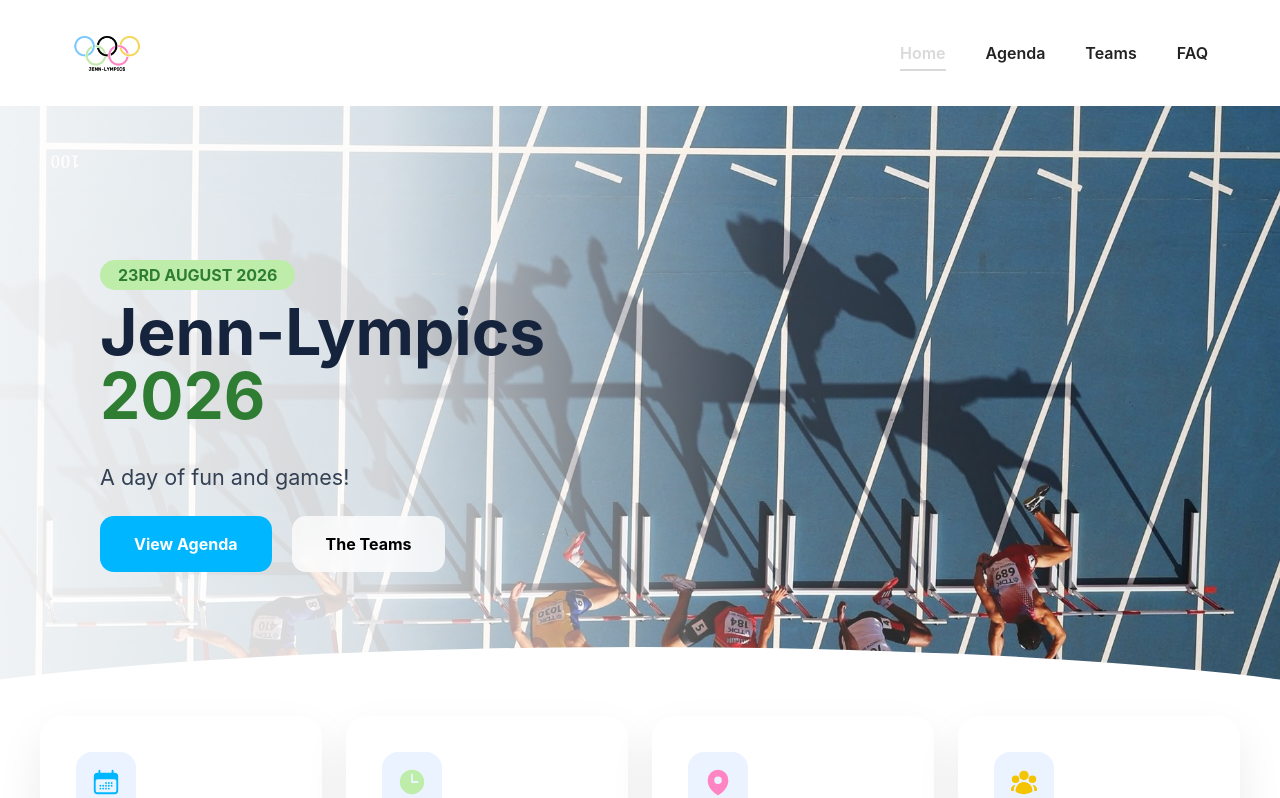
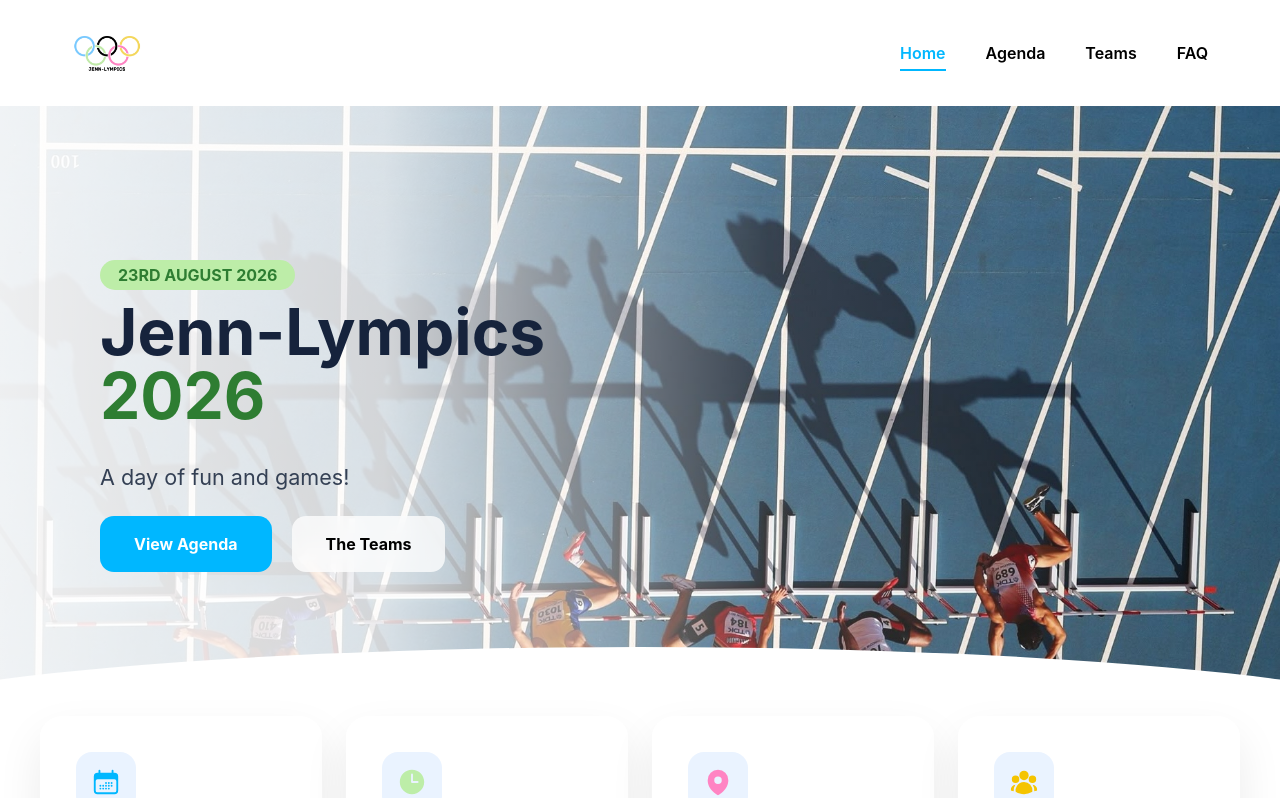
Before and after one commit to Jennipham/jenn-lympics, a React (Vite) app in the folder jenn-lympics-website/: page / in a window 1280 px wide. Shown: the top 798 px of the page. Built offline with nearby package versions, Linux system fonts and the light colour scheme.

Commit message:
refactoring header colours

```diff
--- a/jenn-lympics-website/src/components/Header/Header.css
+++ b/jenn-lympics-website/src/components/Header/Header.css
@@ -48,7 +48,7 @@
 
   font-size: 2rem;
 
-  color: #333;
+  color: #00b7ff;
 
   transition: transform .2s;
 }
@@ -72,7 +72,7 @@
 
   text-decoration: none;
 
-  color: #222;
+  color: #000000;
 
   font-weight: 600;
 
@@ -92,13 +92,13 @@
 
   height: 2px;
 
-  background: #d9d9d9;
+  background: #00b7ff;
 
   transition: width .25s;
 }
 
 .nav a:hover {
-  color: #d9d9d9;
+  color: #00b7ff;
 }
 
 .nav a:hover::after {
@@ -106,7 +106,7 @@
 }
 
 .nav a.active {
-  color: #d9d9d9;
+  color: #00b7ff;
 }
 
 .nav a.active::after {
```
